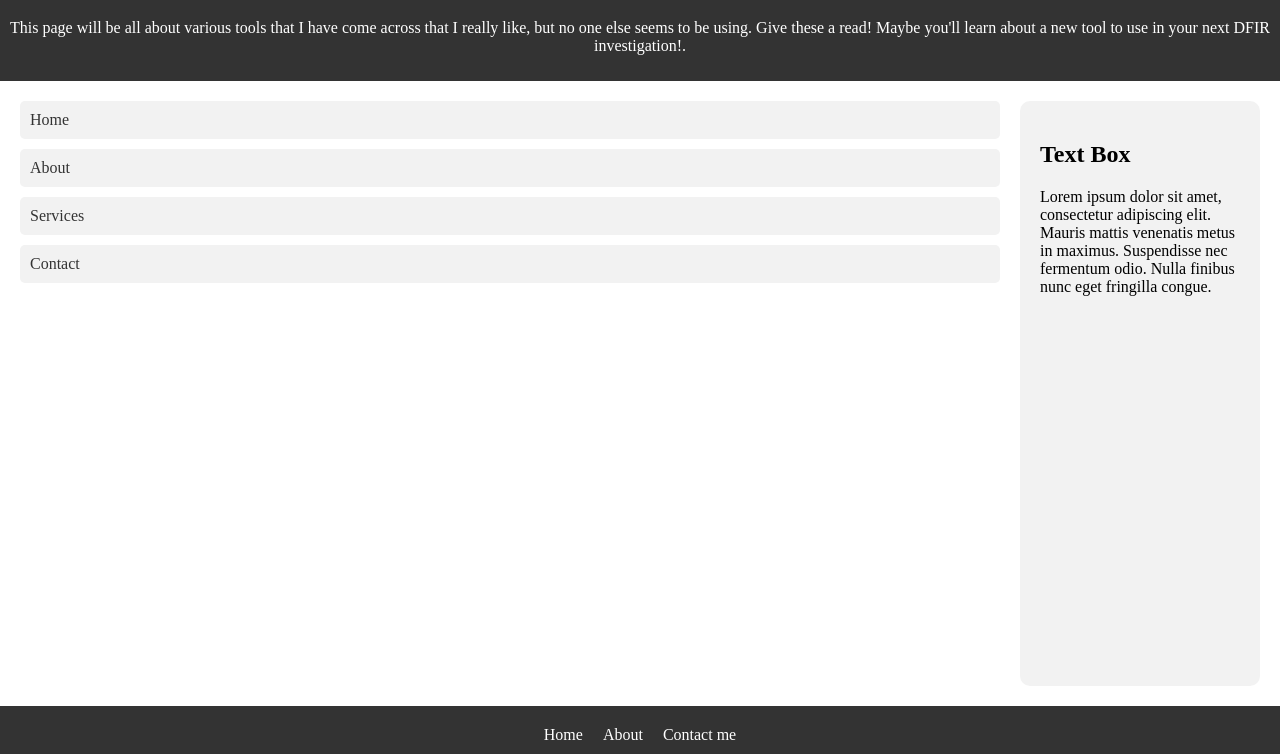
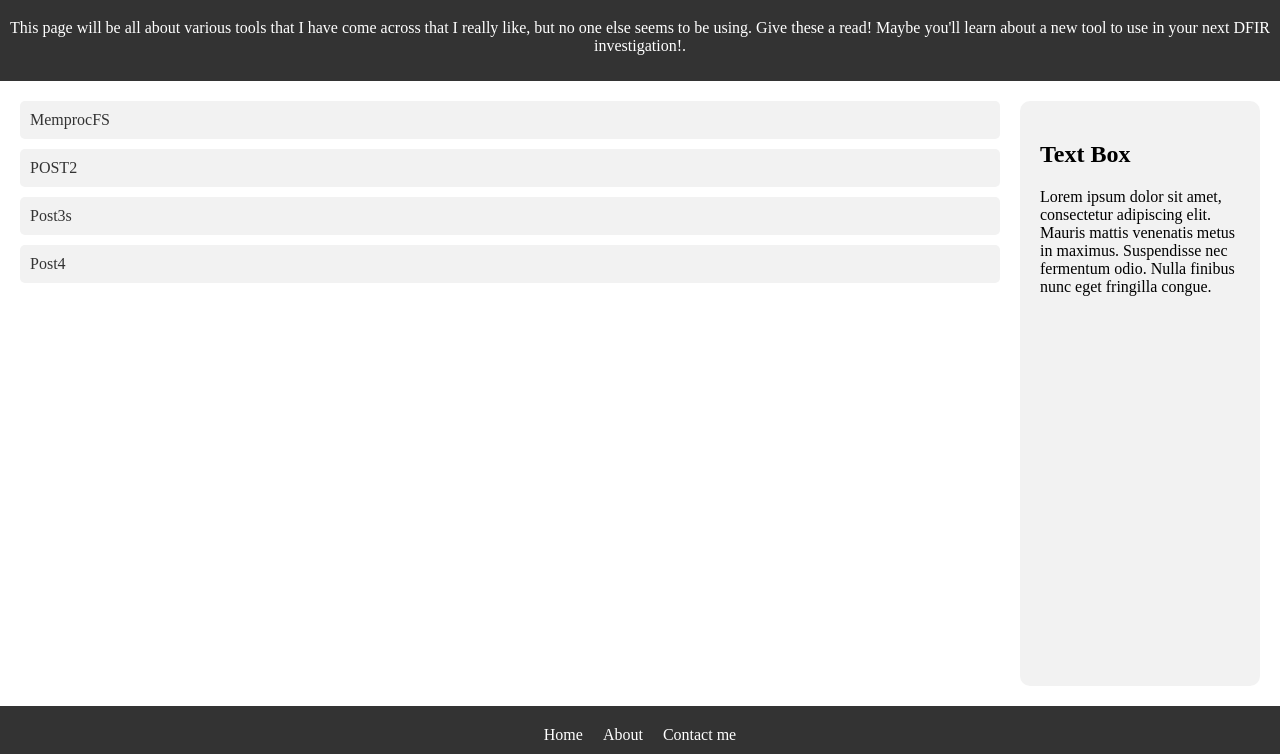
Before and after one commit to cyberyom/cyberyom.github.io, a plain HTML site: page tools/index.html in a window 1280 px wide. Shown: the part 71-825 px from the top of the page. Drawn offline with Linux system fonts and the light colour scheme.

Commit message:
Update index.html

```diff
--- a/tools/index.html
+++ b/tools/index.html
@@ -99,10 +99,10 @@
 	<main>
 		<div class="content">
 			<ul>
-				<li><a href="#">Home</a></li>
-				<li><a href="#">About</a></li>
-				<li><a href="#">Services</a></li>
-				<li><a href="#">Contact</a></li>
+				<li><a href="/tools/memprocfs.html">MemprocFS</a></li>
+				<li><a href="#">POST2</a></li>
+				<li><a href="#">Post3s</a></li>
+				<li><a href="#">Post4</a></li>
 			</ul>
 		</div>
 
```
